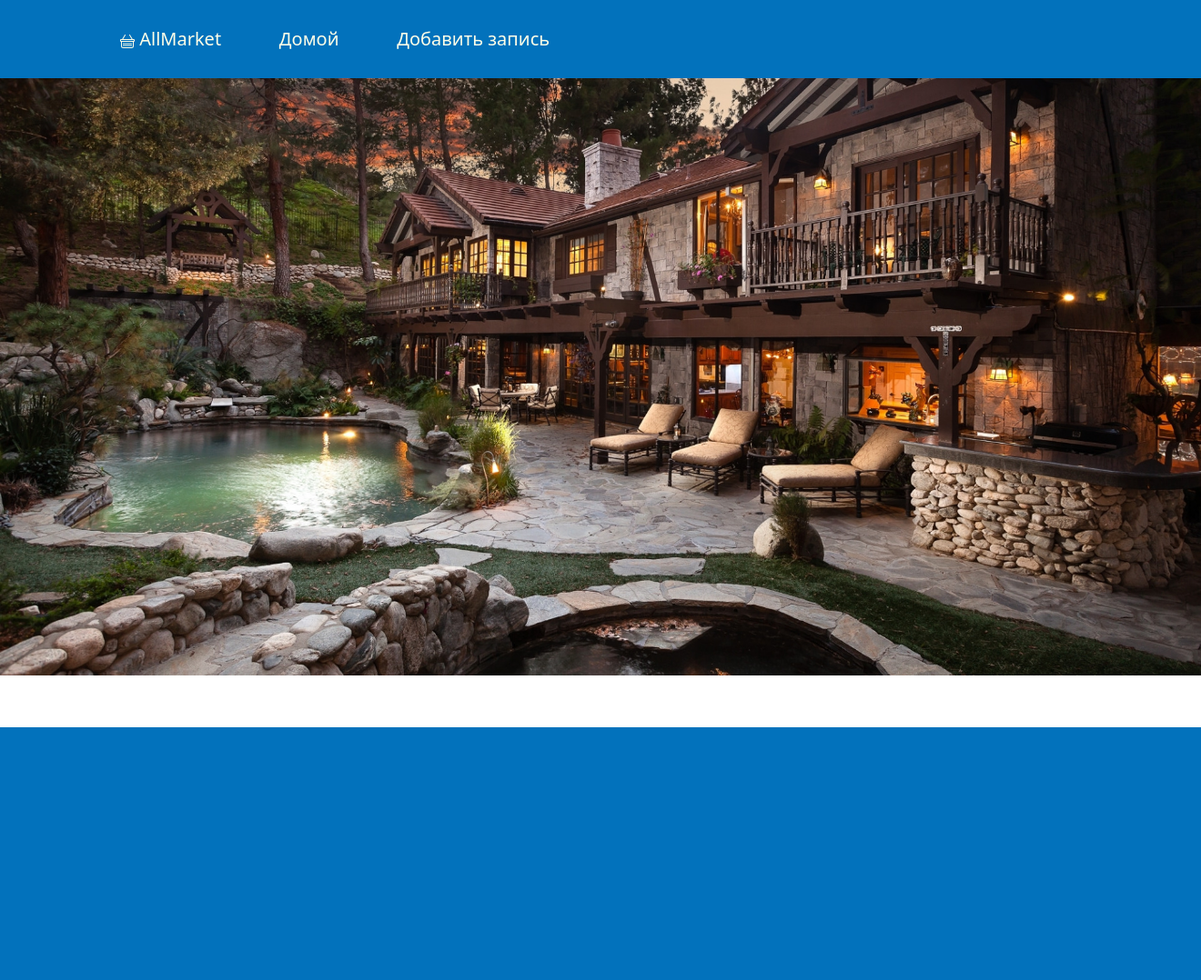
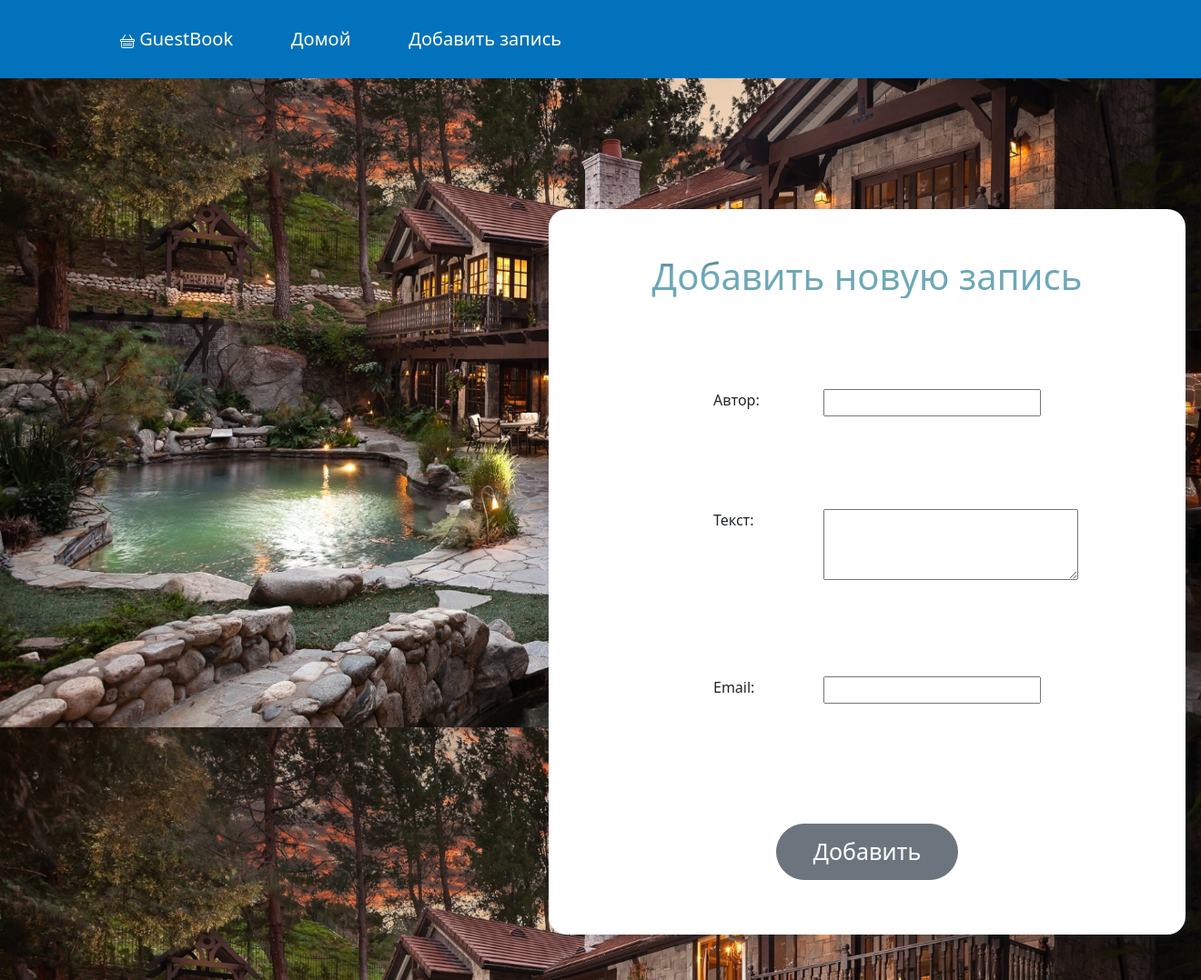
Before and after one commit to asmossunov/exam_7_Anton_Mossunov, a Django app: page / in a window 1320 px wide. Shown: the whole page at 91% size. Before the commit the page ends 800 px from the top, so only its background shows below. Run offline with Django 3.2, Linux system fonts and the light colour scheme; data that the repository does not hold is empty; some libraries are stand-ins or nearby versions.

Commit message:
Реализация функции добавления записи на главной странице
Форма добавления записи добавлена на главный экран.
Произведены корректировки в файле стилей main.css
Скорректирована верстка главной страницы и шаблона формы

```diff
--- a/guest_book/book/forms.py
+++ b/guest_book/book/forms.py
@@ -7,7 +7,7 @@
     author_name = forms.CharField(max_length=200, required=True, label='Автор',
                                    widget=forms.TextInput({'class': 'form-input'}))
     text = forms.CharField(max_length=2000, required=True, label='Текст',
-                                          widget=widgets.Textarea)
+                                          widget=widgets.Textarea(attrs={'rows': 3, 'cols': 28}))
     author_email = forms.EmailField(max_length=2000, required=True, label='Email')
 
     def clean_author_name(self):
--- a/guest_book/book/models.py
+++ b/guest_book/book/models.py
@@ -5,6 +5,7 @@
 class StatusChoices(TextChoices):
     Активно = 'ACTIVE'
     Заблокировано = 'BLOCKED'
+    Неактивно = 'NOT_ACTIVE'
 
 
 class Record(models.Model):
--- a/guest_book/book/templates/base.html
+++ b/guest_book/book/templates/base.html
@@ -20,7 +20,7 @@
            <ul class="menu">
                     <a class="navbar-link" href="{% url 'index' %}"><svg xmlns="http://www.w3.org/2000/svg" width="16" height="16" fill="currentColor" class="bi bi-basket" viewBox="0 0 16 16">
                     <path d="M5.757 1.071a.5.5 0 0 1 .172.686L3.383 6h9.234L10.07 1.757a.5.5 0 1 1 .858-.514L13.783 6H15a1 1 0 0 1 1 1v1a1 1 0 0 1-1 1v4.5a2.5 2.5 0 0 1-2.5 2.5h-9A2.5 2.5 0 0 1 1 13.5V9a1 1 0 0 1-1-1V7a1 1 0 0 1 1-1h1.217L5.07 1.243a.5.5 0 0 1 .686-.172zM2 9v4.5A1.5 1.5 0 0 0 3.5 15h9a1.5 1.5 0 0 0 1.5-1.5V9H2zM1 7v1h14V7H1zm3 3a.5.5 0 0 1 .5.5v3a.5.5 0 0 1-1 0v-3A.5.5 0 0 1 4 10zm2 0a.5.5 0 0 1 .5.5v3a.5.5 0 0 1-1 0v-3A.5.5 0 0 1 6 10zm2 0a.5.5 0 0 1 .5.5v3a.5.5 0 0 1-1 0v-3A.5.5 0 0 1 8 10zm2 0a.5.5 0 0 1 .5.5v3a.5.5 0 0 1-1 0v-3a.5.5 0 0 1 .5-.5zm2 0a.5.5 0 0 1 .5.5v3a.5.5 0 0 1-1 0v-3a.5.5 0 0 1 .5-.5z"/>
-                    </svg> AllMarket</a>
+                    </svg> GuestBook</a>
                     <a class="link" href="{% url 'index' %}"><i class="bi bi-house-door"></i>Домой</a>
                     <a class="link" href="{% url 'record_add' %}">Добавить запись</a>
                {% block menu %}{% endblock %}
--- a/guest_book/book/templates/index.html
+++ b/guest_book/book/templates/index.html
@@ -4,8 +4,9 @@
 {% endblock %}
 
 {% block content %}
-
-    <div class="row row-cols-5 row-cols-lg-1 g-1 g-lg-1 justify-content-center">
+    <div class="row">
+        <div class="col-5">
+            <div class="row row-cols-1 row-cols-lg-1 g-1 g-lg-1 justify-content-center">
 
                 {% for record in records %}
                     {% if record.status == 'ACTIVE' %}
@@ -17,10 +18,10 @@
                                       <path d="M15.502 1.94a.5.5 0 0 1 0 .706L14.459 3.69l-2-2L13.502.646a.5.5 0 0 1 .707 0l1.293 1.293zm-1.75 2.456-2-2L4.939 9.21a.5.5 0 0 0-.121.196l-.805 2.414a.25.25 0 0 0 .316.316l2.414-.805a.5.5 0 0 0 .196-.12l6.813-6.814z"/>
                                       <path fill-rule="evenodd" d="M1 13.5A1.5 1.5 0 0 0 2.5 15h11a1.5 1.5 0 0 0 1.5-1.5v-6a.5.5 0 0 0-1 0v6a.5.5 0 0 1-.5.5h-11a.5.5 0 0 1-.5-.5v-11a.5.5 0 0 1 .5-.5H9a.5.5 0 0 0 0-1H2.5A1.5 1.5 0 0 0 1 2.5v11z"/>
                                         </svg></a>
-                           <svg xmlns="http://www.w3.org/2000/svg" width="16" height="16" fill="currentColor" class="bi bi-x-square" viewBox="0 0 16 16">
+                                                               <a href="{% url 'record_delete' record.pk %}"><svg xmlns="http://www.w3.org/2000/svg" width="16" height="16" fill="currentColor" class="bi bi-x-square" viewBox="0 0 16 16">
                                       <path d="M14 1a1 1 0 0 1 1 1v12a1 1 0 0 1-1 1H2a1 1 0 0 1-1-1V2a1 1 0 0 1 1-1h12zM2 0a2 2 0 0 0-2 2v12a2 2 0 0 0 2 2h12a2 2 0 0 0 2-2V2a2 2 0 0 0-2-2H2z"/>
                                       <path d="M4.646 4.646a.5.5 0 0 1 .708 0L8 7.293l2.646-2.647a.5.5 0 0 1 .708.708L8.707 8l2.647 2.646a.5.5 0 0 1-.708.708L8 8.707l-2.646 2.647a.5.5 0 0 1-.708-.708L7.293 8 4.646 5.354a.5.5 0 0 1 0-.708z"/>
-</svg></h3>
+                                        </svg></h3></a>
                               <div class="card-body">
                                 <p class="card-title">{{ record.text }}</p>
 
@@ -30,7 +31,18 @@
                         </div>
                     {% endif %}
                 {% endfor %}
-
+            </div>
         </div>
 
+        <div class="col-2">
+            <form action="{% url 'record_add' %}" method="POST">
+            {% csrf_token %}
+
+                <div class="form">
+                    {% include 'partials/record_form.html' with main_title='Добавить новую запись' button_text='Добавить' %}
+                </div>
+
+    </form>
+        </div>
+    </div>
 {% endblock %}
--- a/guest_book/book/templates/partials/record_form.html
+++ b/guest_book/book/templates/partials/record_form.html
@@ -2,7 +2,7 @@
 <div class="container">
     <div class="box">
         <div class="head_text heading text-center">
-                <p class="main-title-home">{{ main_title }}</p>
+                <h3 class="main-title-home">{{ main_title }}</h3>
             </div>
         {% for f in form %}
         <div class="row justify-content-center">
--- a/guest_book/static/styles/main.css
+++ b/guest_book/static/styles/main.css
@@ -16,7 +16,8 @@
 }
 
 .card-title{
-    font-size: 35px;
+    font-family: ;
+    font-size: 25px;
     color: #3f636c;
 }
 
@@ -42,6 +43,13 @@
     height: 400px;
 }
 
+.card-body{
+    border-radius: 8px;
+    -webkit-box-shadow: -1px -7px 8px 0px rgba(34, 60, 80, 0.2);
+-moz-box-shadow: -1px -7px 8px 0px rgba(34, 60, 80, 0.2);
+box-shadow: -1px -7px 8px 0px rgba(34, 60, 80, 0.2);
+}
+
 .card_desc{
     margin-top: 50px;
 }
@@ -50,7 +58,7 @@
     border-radius: 10px;
 }
 .box{
-    width: 1100px;
+    width: 700px;
     margin: auto auto 50px;
     background-color: white;
     border-radius: 20px;
@@ -59,7 +67,9 @@
     box-shadow: 4px 4px 8px 0px rgba(34, 60, 80, 0.2);
 }
 
-
+.col-5{
+    margin-top: 25px;
+}
 .main-title-home{
 	background: #2b3f44;
 	background: -webkit-linear-gradient(to bottom, #2b3f44 28%, #6da8b8 70%);
@@ -69,7 +79,7 @@
 	-webkit-text-fill-color: transparent;
 	padding-top: 50px;
     margin-top: 130px;
-    font-size: 100px;
+    font-size: 40px;
 }
 .text{
     /*-webkit-box-shadow: 4px 4px 8px 0px rgba(34, 60, 80, 0.2);*/
```
Lines whose indentation alone changed are shown as unchanged.
